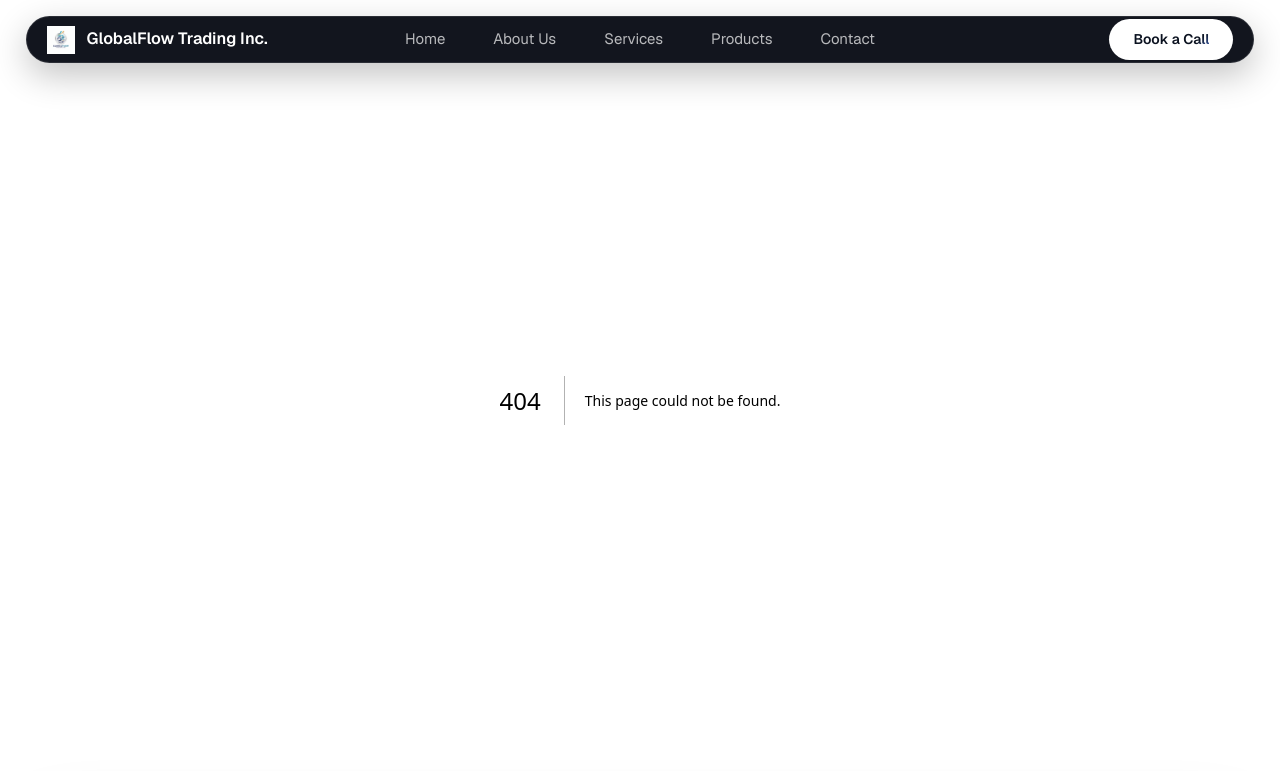
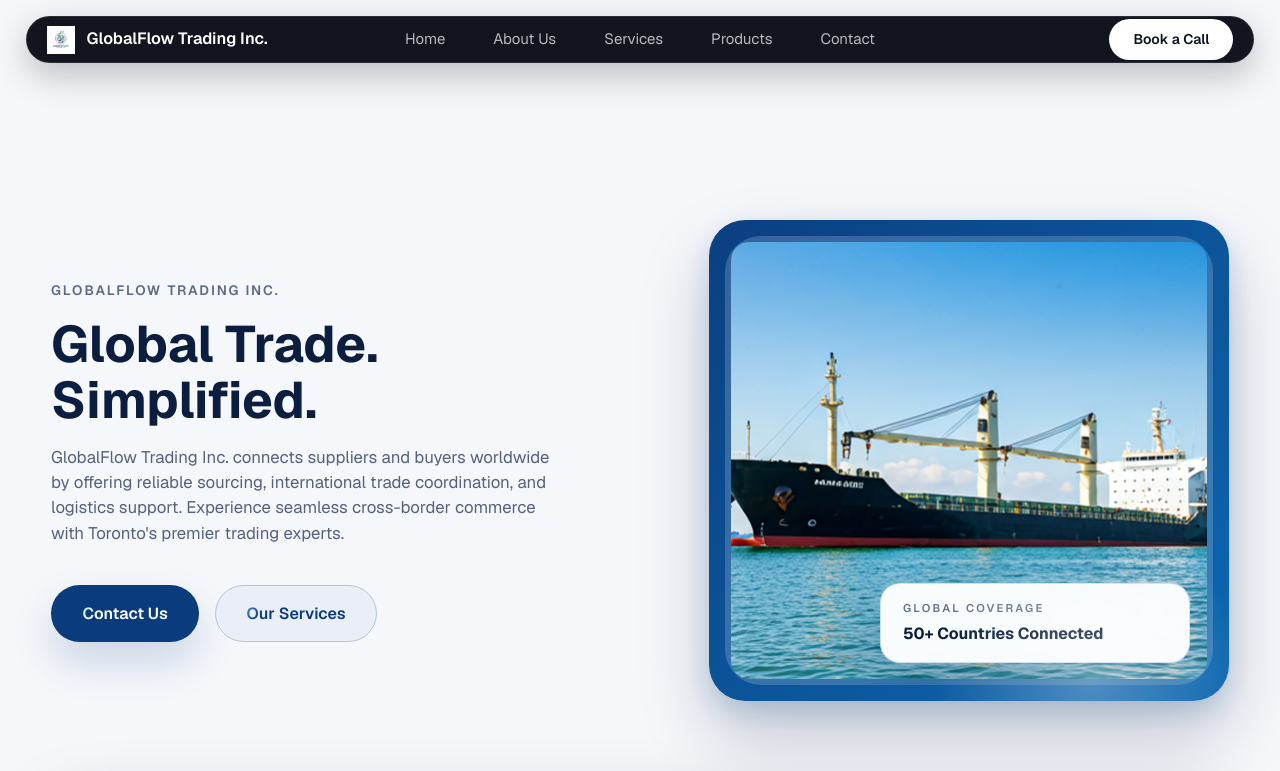
Before and after one commit to Andy-School-Code/GlobalFlow-Website, a Next.js app in the folder nextjs-site/: page / in a window 1280 px wide. Before the commit this address had no page. Shown: the top 771 px of the page. Built offline with nearby package versions, Linux system fonts and the light colour scheme.

Commit message:
Fix Home Routing

```diff
--- /dev/null
+++ b/nextjs-site/app/page.tsx
@@ -0,0 +1,5 @@
+import HomePage from "./home/page";
+
+export default function RootPage() {
+  return <HomePage />;
+}
```
